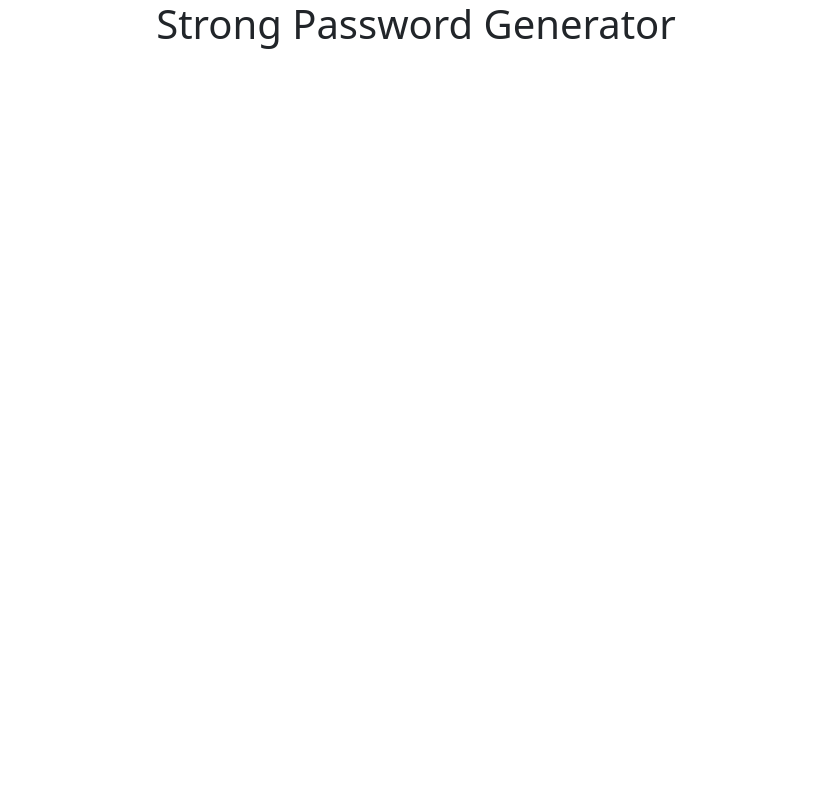
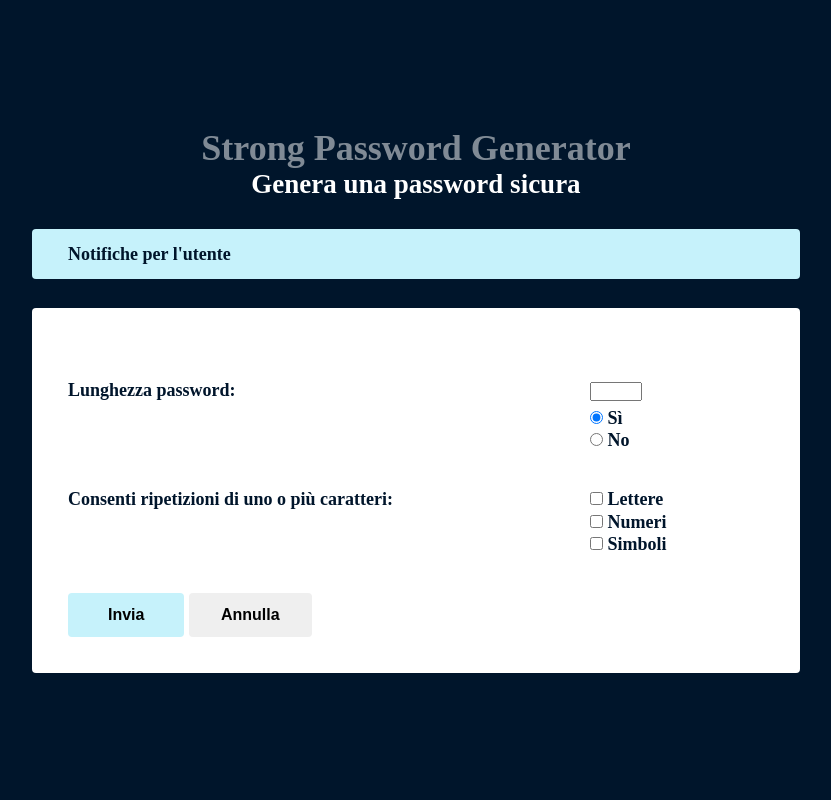
Before and after one commit to Francescosommellaa/php-strong-password-generator, a PHP site: page / in a window 1280 px wide. Shown: the whole page, without its empty margins (224-1055 px from the left). Run offline with PHP 8.4, Linux system fonts and the light colour scheme.

Commit message:
completato design

```diff
--- a/CSS/style.css
+++ b/CSS/style.css
@@ -3,3 +3,85 @@
     padding: 0;
     box-sizing: border-box;
 }
+
+.text-center {
+    text-align: center;
+}
+
+.d-flex {
+    display: flex;
+}
+
+
+.container-generator {
+    height: 100vh;
+    background-color: #00152B;
+    color: white;
+    flex-direction: column;
+    justify-content: center;
+    align-items: center;
+    font-size: 18px;
+    font-weight: 600;
+    gap: 1.6em;
+}
+
+.notifiche {
+    height: 50px;
+    width: 60%;
+    background-color: #C6F2FB;
+    line-height: 50px;
+    color: #00152B;
+    text-align: start;
+    padding: 0 2em;
+    margin: 0 auto;
+    border-radius: 4px;
+}
+
+.container-input {
+    width: 60%;
+    background-color: #fff;
+    color: #00152B;
+    border-radius: 4px;
+    padding: 2em;
+}
+
+.first-h {
+    opacity: 50%;
+}
+
+input {
+    margin-bottom: 0.5em;
+}
+
+.input-area-lunghezza,
+.input-area-ripetizioni {
+    width: 100%;
+    justify-content: space-between;
+    margin: 2em 0;
+}
+
+.input-space {
+    width: 25%;
+}
+
+.btn {
+    border: none;
+    box-shadow: none;
+    font-size: 16px;
+    font-weight: 600;
+    border-radius: 4px;
+    cursor: pointer;
+}
+
+#number {
+    height: 100%;
+}
+
+.btn-primary {
+    background-color: #C6F2FB;
+    padding: 0.8em 2.5em;
+}
+
+.btn-secondary {
+    padding: 0.8em 2em;
+}
--- a/index.php
+++ b/index.php
@@ -13,14 +13,60 @@
 
     <!-- css -->
     <link rel="stylesheet" href="CSS/style.css">
-
-    <!-- bootstrap -->
-    <link href="https://cdn.jsdelivr.net/npm/bootstrap@5.3.3/dist/css/bootstrap.min.css" rel="stylesheet" integrity="sha384-QWTKZyjpPEjISv5WaRU9OFeRpok6YctnYmDr5pNlyT2bRjXh0JMhjY6hW+ALEwIH" crossorigin="anonymous">
 </head>
 
-<body>
-    <div class="container text-center">
-        <h1>Strong Password Generator</h1>
+<body class="container-generator d-flex ">
+    <div class="text-center">
+        <h1 class="first-h">Strong Password Generator</h1>
+
+        <h2 class="second-h">Genera una password sicura</h2>
+    </div>
+
+    <div class="notifiche">
+        <span>Notifiche per l'utente</span>
+    </div>
+
+    <div class="container-input">
+        <form action="">
+            <div>
+                <div class="d-flex input-area-lunghezza">
+                    <h4 class="first-input-h">Lunghezza password:</h4>
+                    <div class="input-space">
+                        <input type="number" name="pw-lenght" min="8" max="32" step="1">
+                        <div>
+                            <input type="radio" name="ripetizioni" value="si" checked="checked" id="si">
+                            <label for="si">Sì</label>
+                        </div>
+                        <div>
+                            <input type="radio" name="ripetizioni" value="no" id="no">
+                            <label for="no">No</label>
+                        </div>
+                    </div>
+                </div>
+
+                <div class="d-flex input-area-ripetizioni">
+                    <h4>Consenti ripetizioni di uno o più caratteri:</h4>
+                    <div class="input-space">
+                        <div>
+                            <input type="checkbox" name="lettere" value="lettere" id="lettere">
+                            <label for="lettere">Lettere</label>
+                        </div>
+
+                        <div>
+                            <input type="checkbox" name="numeri" value="numeri" id="numeri">
+                            <label for="numeri">Numeri</label>
+                        </div>
+
+                        <div>
+                            <input type="checkbox" name="simboli" value="simboli" id="simboli">
+                            <label for="simboli">Simboli</label>
+                        </div>
+                    </div>
+                </div>
+            </div>
+            <button type="submit" class="btn btn-primary">Invia</button>
+            <button type="reset" class="btn btn-secondary">Annulla</button>
+        </form>
     </div>
 </body>
 
```
